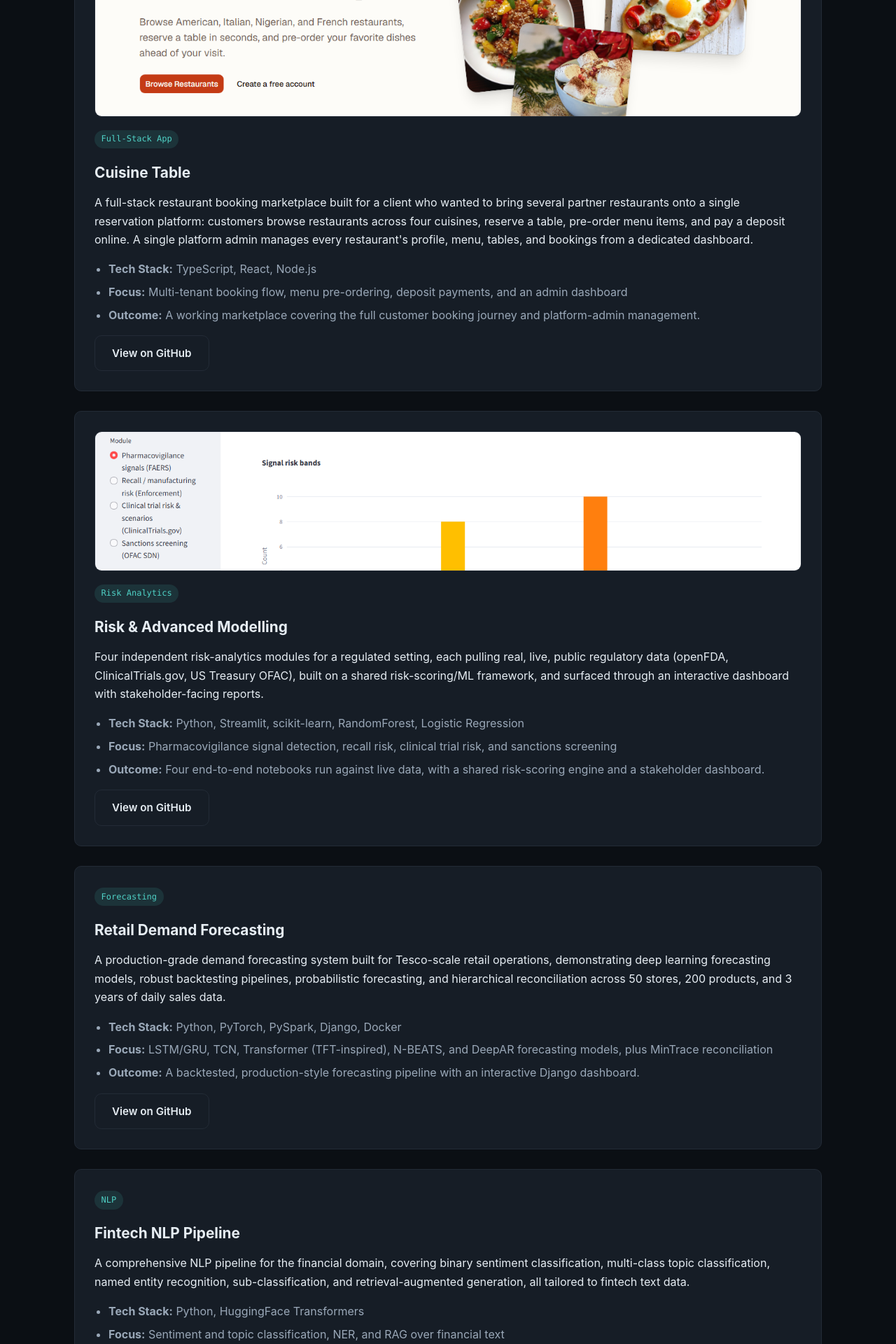
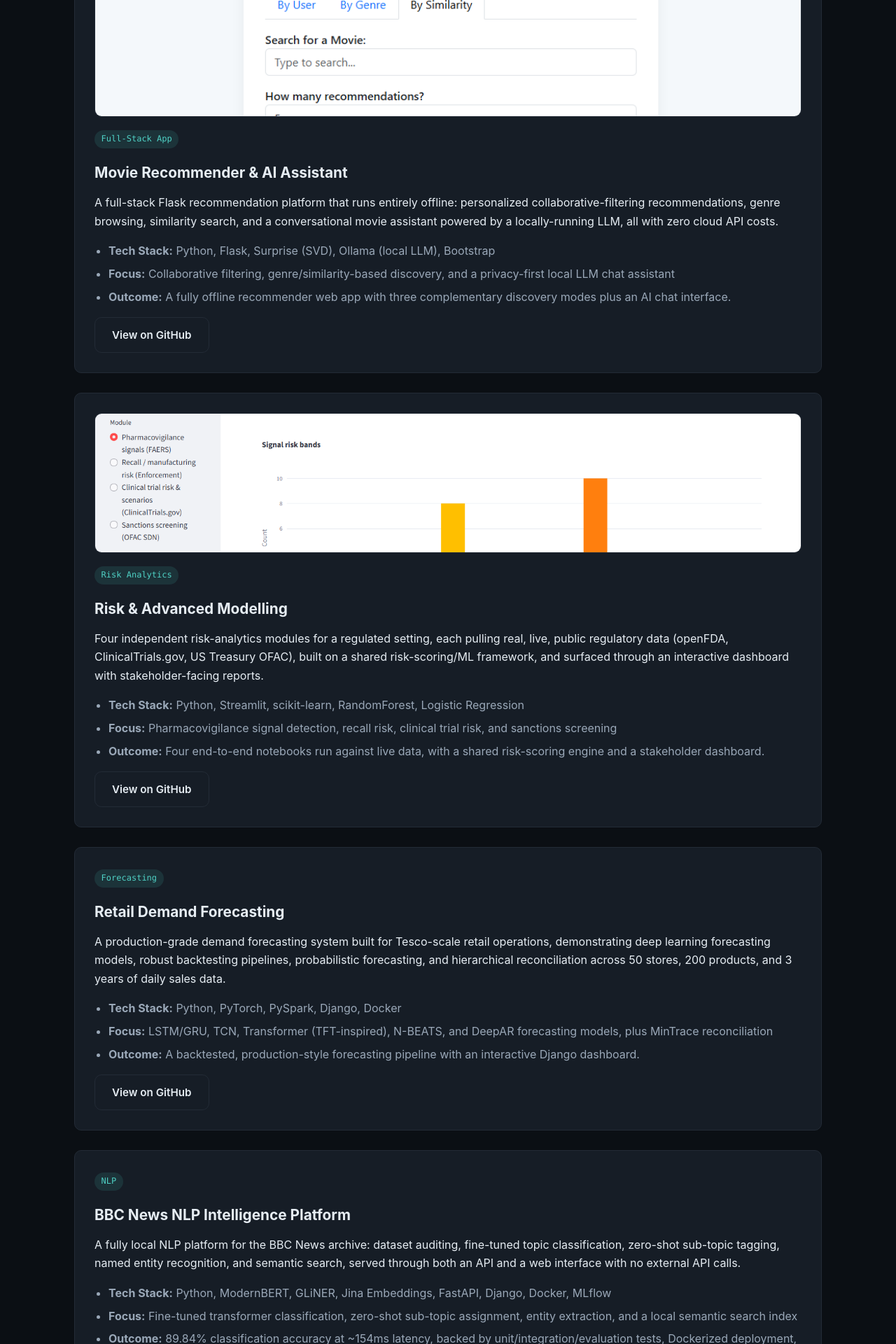
Before and after one commit to Falli007/mypersonalwebsite, a Flask app: page /projects in a window 1280 px wide. Shown: the part 440-2360 px from the top of the page at 70% size. Run offline with Flask 3, Linux system fonts and the light colour scheme.

Commit message:
Refresh portfolio projects: fix dead links, swap in stronger repos (#2)
Three of the ten showcased projects pointed to GitHub repos that no
longer exist (restaurantbookingapps, fintech-nlp-pipeline-,
-clinical-nlp-pipeline), and one (ClaimTrackr) was an early-stage
prototype with no tests/CI. Replaced them with better-documented,
production-grade repos from the same GitHub account:

- Movie Recommender & AI Assistant (replaces the dead Cuisine Table
  link) - full-stack Flask app with SVD collaborative filtering,
  genre/similarity search, and a local LLM chat assistant
- BBC News NLP Intelligence Platform (replaces the dead Fintech NLP
  Pipeline link) - ModernBERT/GLiNER pipeline with Docker, MLflow,
  and measured accuracy/latency
- MedBot (replaces ClaimTrackr) - symptom triage assistant with CI,
  Docker, pytest, and SHAP explainability
- Biotech & Life Sciences NLP Pipeline (replaces the dead Clinical
  NLP Pipeline link) - production biomedical NLP with CI and Docker

Also updated the homepage's Featured Projects grid to match, and
removed the now-unused cuisine-table.png/claimtrackr.png images in
favor of a real screenshot for the Movie Recommender project.

Co-authored-by: Claude <noreply@anthropic.com>

```diff
--- a/templates/projects.html
+++ b/templates/projects.html
@@ -33,24 +33,23 @@
   <section class="projects-section">
     <div class="container">
 
-      <!-- 1. Cuisine Table -->
+      <!-- 1. Movie Recommendation -->
       <article class="project-detail">
-        <img src="{{ url_for('static', filename='images/projects/cuisine-table.png') }}" alt="Cuisine Table restaurant booking platform home page">
+        <img src="{{ url_for('static', filename='images/projects/movie-recommendation.png') }}" alt="Movie Recommender home page with genre browsing and AI assistant">
         <span class="category-tag">Full-Stack App</span>
-        <h2>Cuisine Table</h2>
+        <h2>Movie Recommender &amp; AI Assistant</h2>
         <p>
-          A full-stack restaurant booking marketplace built for a client who wanted to bring
-          several partner restaurants onto a single reservation platform: customers browse
-          restaurants across four cuisines, reserve a table, pre-order menu items, and pay a
-          deposit online. A single platform admin manages every restaurant's profile, menu,
-          tables, and bookings from a dedicated dashboard.
+          A full-stack Flask recommendation platform that runs entirely offline: personalized
+          collaborative-filtering recommendations, genre browsing, similarity search, and a
+          conversational movie assistant powered by a locally-running LLM, all with zero cloud
+          API costs.
         </p>
         <ul>
-          <li><strong>Tech Stack:</strong> TypeScript, React, Node.js</li>
-          <li><strong>Focus:</strong> Multi-tenant booking flow, menu pre-ordering, deposit payments, and an admin dashboard</li>
-          <li><strong>Outcome:</strong> A working marketplace covering the full customer booking journey and platform-admin management.</li>
+          <li><strong>Tech Stack:</strong> Python, Flask, Surprise (SVD), Ollama (local LLM), Bootstrap</li>
+          <li><strong>Focus:</strong> Collaborative filtering, genre/similarity-based discovery, and a privacy-first local LLM chat assistant</li>
+          <li><strong>Outcome:</strong> A fully offline recommender web app with three complementary discovery modes plus an AI chat interface.</li>
         </ul>
-        <a href="https://github.com/Falli007/restaurantbookingapps" target="_blank" class="btn">View on GitHub</a>
+        <a href="https://github.com/Falli007/Movie-Recommendation" target="_blank" class="btn">View on GitHub</a>
       </article>
 
       <!-- 2. Risk & Advanced Modelling -->
@@ -90,22 +89,22 @@
         <a href="https://github.com/Falli007/TimeSeriesForecasting" target="_blank" class="btn">View on GitHub</a>
       </article>
 
-      <!-- 4. Fintech NLP Pipeline -->
+      <!-- 4. BBC News NLP Intelligence Platform -->
       <article class="project-detail">
         <span class="category-tag">NLP</span>
-        <h2>Fintech NLP Pipeline</h2>
+        <h2>BBC News NLP Intelligence Platform</h2>
         <p>
-          A comprehensive NLP pipeline for the financial domain, covering binary sentiment
-          classification, multi-class topic classification, named entity recognition,
-          sub-classification, and retrieval-augmented generation, all tailored to fintech text
-          data.
+          A fully local NLP platform for the BBC News archive: dataset auditing, fine-tuned
+          topic classification, zero-shot sub-topic tagging, named entity recognition, and
+          semantic search, served through both an API and a web interface with no external
+          API calls.
         </p>
         <ul>
-          <li><strong>Tech Stack:</strong> Python, HuggingFace Transformers</li>
-          <li><strong>Focus:</strong> Sentiment and topic classification, NER, and RAG over financial text</li>
-          <li><strong>Outcome:</strong> A single pipeline spanning 5 distinct NLP tasks tailored specifically to fintech data.</li>
+          <li><strong>Tech Stack:</strong> Python, ModernBERT, GLiNER, Jina Embeddings, FastAPI, Django, Docker, MLflow</li>
+          <li><strong>Focus:</strong> Fine-tuned transformer classification, zero-shot sub-topic assignment, entity extraction, and a local semantic search index</li>
+          <li><strong>Outcome:</strong> 89.84% classification accuracy at ~154ms latency, backed by unit/integration/evaluation tests, Dockerized deployment, and MLflow experiment tracking.</li>
         </ul>
-        <a href="https://github.com/Falli007/fintech-nlp-pipeline-" target="_blank" class="btn">View on GitHub</a>
+        <a href="https://github.com/Falli007/BBC-Subclassification-NLP" target="_blank" class="btn">View on GitHub</a>
       </article>
 
       <!-- 5. Building Agents -->
@@ -160,39 +159,38 @@
         <a href="https://github.com/Falli007/genai-pdf-rag-chatbot" target="_blank" class="btn">View on GitHub</a>
       </article>
 
-      <!-- 6c. ClaimTrackr -->
+      <!-- 6c. MedBot -->
       <article class="project-detail">
-        <img src="{{ url_for('static', filename='images/projects/claimtrackr.png') }}" alt="ClaimTrackr insurance claims processing interface">
-        <span class="category-tag">GenAI / RAG</span>
-        <h2>ClaimTrackr</h2>
+        <span class="category-tag">Health AI / Agents</span>
+        <h2>MedBot &mdash; Symptom Triage Assistant</h2>
         <p>
-          An AI-powered insurance claims processing assistant that automates the claims
-          lifecycle end to end, from document parsing and embedding-based policy matching to
-          real-time eligibility validation and an AI chatbot for policy handbook lookup.
+          A medical symptom-triage assistant that layers a rule engine, an ML classifier, and
+          an LLM fallback to assess urgency and provide contextual guidance, with SHAP-based
+          explainability dashboards so every decision stays auditable.
         </p>
         <ul>
-          <li><strong>Tech Stack:</strong> Python, OpenAI Embeddings, LLM Reasoning, Flask</li>
-          <li><strong>Focus:</strong> Document parsing, semantic embedding-based policy matching, and real-time claim validation</li>
-          <li><strong>Outcome:</strong> An end-to-end claims pipeline that replaces manual document review with AI-driven validation.</li>
+          <li><strong>Tech Stack:</strong> Python, FastAPI, scikit-learn, spaCy, HuggingFace Transformers, SHAP, Docker</li>
+          <li><strong>Focus:</strong> NLP symptom extraction, rule-based risk flags, ML severity classification, and transparent LLM-backed guidance</li>
+          <li><strong>Outcome:</strong> A CI-tested, Dockerized triage API (pytest + GitHub Actions) with SHAP explainability and OpenAPI docs, released under MIT license.</li>
         </ul>
-        <a href="https://github.com/Falli007/GenAI-Insurance" target="_blank" class="btn">View on GitHub</a>
+        <a href="https://github.com/Falli007/medbot" target="_blank" class="btn">View on GitHub</a>
       </article>
 
-      <!-- 7. Clinical NLP Pipeline -->
+      <!-- 7. Biotech & Life Sciences NLP Pipeline -->
       <article class="project-detail">
         <span class="category-tag">NLP</span>
-        <h2>Clinical NLP Pipeline</h2>
+        <h2>Biotech &amp; Life Sciences NLP Pipeline</h2>
         <p>
-          A production-grade clinical NLP pipeline covering classification, NER, RAG, and
-          evaluation across 614K+ samples, running entirely on local HuggingFace models for
-          regulated healthcare environments.
+          A production-grade biomedical NLP pipeline spanning binary classification, multiclass
+          classification, named entity recognition, hierarchical sub-classification, and
+          retrieval-augmented generation, trained on PubMedQA, MedMCQA, BC2GM, and MedQA-USMLE.
         </p>
         <ul>
-          <li><strong>Tech Stack:</strong> Python, BiomedBERT, BioBERT, Flan-T5, FAISS, Django</li>
-          <li><strong>Focus:</strong> Medical Q&amp;A classification, MedMCQA multiclass classification, NER, and a 417K-vector RAG pipeline</li>
-          <li><strong>Outcome:</strong> Built 8 notebooks and a Django web app spanning 5 distinct NLP tasks with no external API dependency.</li>
+          <li><strong>Tech Stack:</strong> Python, BiomedBERT, BioBERT, Flan-T5, Sentence-Transformers, FAISS, Django, Docker</li>
+          <li><strong>Focus:</strong> Five distinct biomedical NLP tasks unified behind a single CLI and Django web app, evaluated with F1, ROUGE-L, BERTScore, and NLI faithfulness scoring</li>
+          <li><strong>Outcome:</strong> 7 notebooks and a full test suite (GitHub Actions CI, multi-stage GPU-ready Docker build) covering ~200K+ biomedical samples end to end.</li>
         </ul>
-        <a href="https://github.com/Falli007/-clinical-nlp-pipeline" target="_blank" class="btn">View on GitHub</a>
+        <a href="https://github.com/Falli007/biotech-nlp-pipeline-" target="_blank" class="btn">View on GitHub</a>
       </article>
 
       <!-- 8. Brain Tumor MRI Classifier -->
```
Also changed, not shown: templates/index.html (+13 -14 lines), static/images/projects/claimtrackr.png (deleted), static/images/projects/cuisine-table.png (deleted), static/images/projects/movie-recommendation.png (added).
